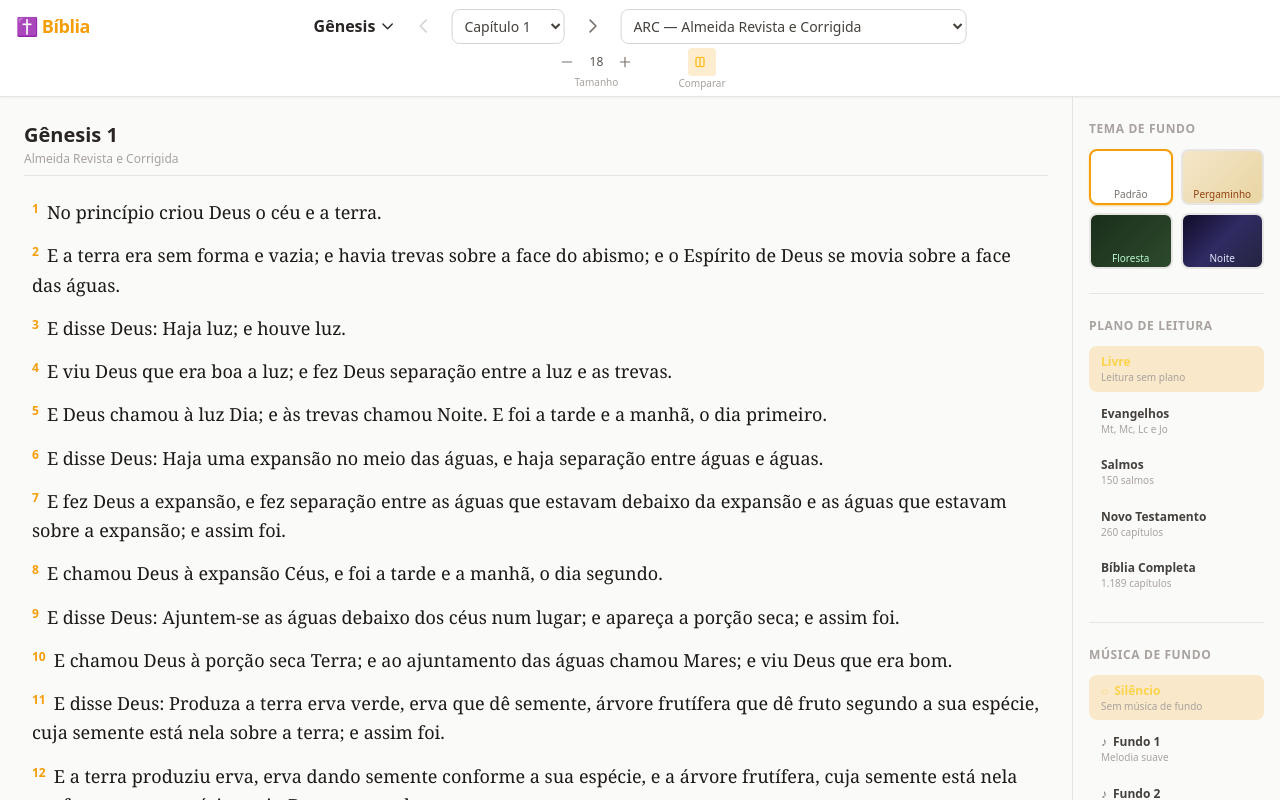
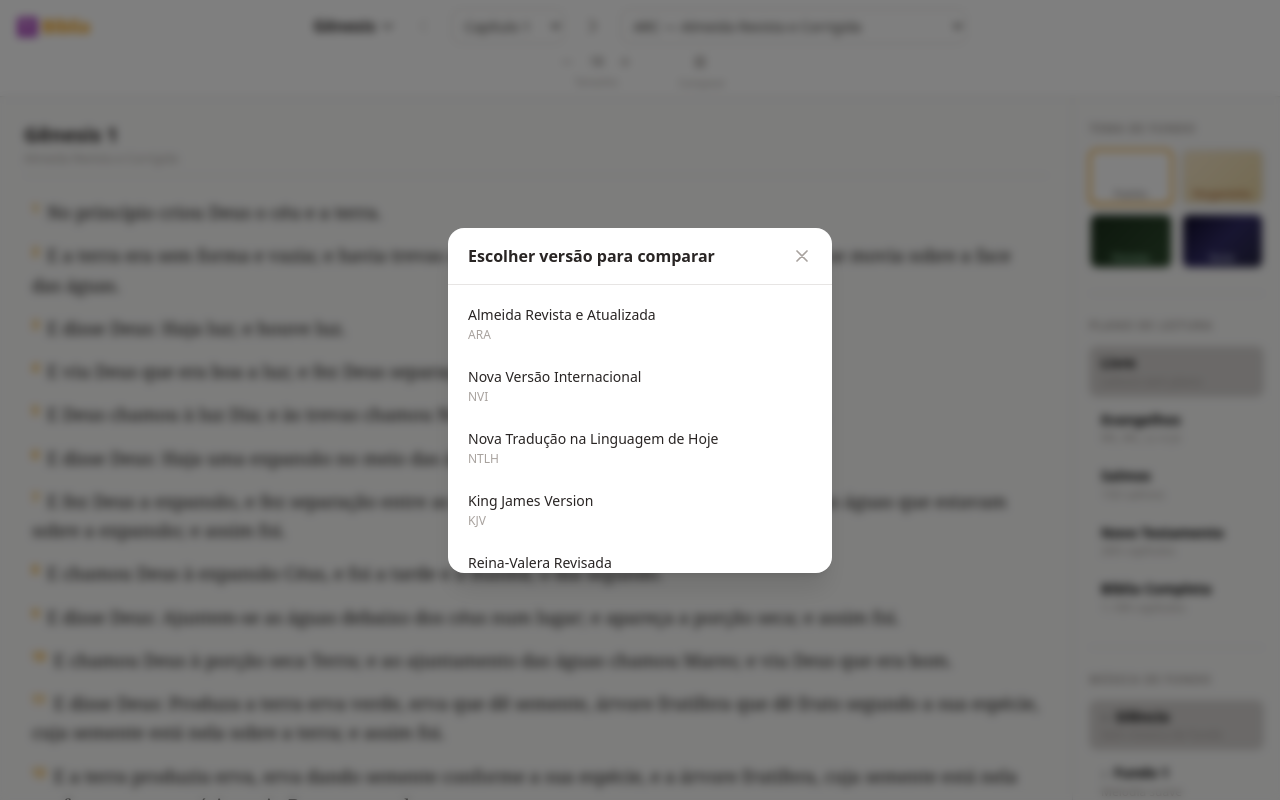
Before and after one commit to bgrbarbosadev/BibliaSagrada, a React (Vite) app in the folder app/: page /ler/ARC/GEN/1 in a window 1280 px wide. Both pictures are taken after a click on the button 702 px from the left and 62 px from the top of the page. Shown: the top 800 px of the page. Built offline with nearby package versions, Linux system fonts and the light colour scheme.

Commit message:
Ajuste de estilo

```diff
--- a/app/src/components/ComparisonPanel.tsx
+++ b/app/src/components/ComparisonPanel.tsx
@@ -1,51 +1,35 @@
-import { useState } from 'react'
-import { getCompatibleVersions } from '../validators/stateValidator'
 import { useBibleData } from '../hooks/useBibleData'
 import VerseList from './VerseList'
 import { VERSIONS } from '../data/versions'
 import type { BgTheme } from './Sidebar'
 
-interface ColumnProps {
+interface Props {
   bookId: string
   chapter: number
   highlightVerse: number | null
-  initialVersion: string
+  compareVersion: string
   onRemove: () => void
   theme: BgTheme
 }
 
-function CompareColumn({ bookId, chapter, highlightVerse, initialVersion, onRemove, theme }: ColumnProps) {
-  const [version, setVersion] = useState(initialVersion)
-  const { data, loading, error } = useBibleData(version, bookId)
-  const compatible = getCompatibleVersions(bookId)
-  const versionMeta = VERSIONS.find(v => v.id === version)
+export default function ComparisonPanel({ bookId, chapter, highlightVerse, compareVersion, onRemove, theme }: Props) {
+  const { data, loading, error } = useBibleData(compareVersion, bookId)
+  const versionMeta = VERSIONS.find(v => v.id === compareVersion)
   const rtl = versionMeta?.direction === 'rtl'
   const chapterData = data?.chapters[String(chapter)]
 
-  const colBorder  = theme.isDark ? 'border-white/10'  : 'border-stone-200 dark:border-stone-700'
-  const colHeader  = theme.isDark ? 'bg-white/5'       : 'bg-stone-100 dark:bg-stone-800'
-  const selectText = theme.isDark ? 'text-white/80'    : 'text-stone-700 dark:text-stone-200'
-  const closeBtn   = theme.isDark ? 'text-white/40 hover:text-red-400' : 'text-stone-400 hover:text-red-500 dark:hover:text-red-400'
+  const colBorder = theme.isDark ? 'border-white/10'  : 'border-stone-200 dark:border-stone-700'
+  const colHeader = theme.isDark ? 'bg-white/5'       : 'bg-stone-100 dark:bg-stone-800'
+  const nameText  = theme.isDark ? 'text-white/80'    : 'text-stone-700 dark:text-stone-200'
+  const closeBtn  = theme.isDark ? 'text-white/40 hover:text-red-400' : 'text-stone-400 hover:text-red-500'
 
   return (
     <div className={`flex-1 min-w-0 flex flex-col border rounded-xl overflow-hidden ${colBorder}`}>
       <div className={`flex items-center gap-2 px-3 py-2 border-b ${colHeader} ${colBorder}`}>
-        <select
-          value={version}
-          onChange={(e) => setVersion(e.target.value)}
-          className={`flex-1 text-xs bg-transparent focus:outline-none cursor-pointer ${selectText}`}
-        >
-          {compatible.map((v) => (
-            <option key={v.id} value={v.id}>
-              {v.id} — {v.name}
-            </option>
-          ))}
-        </select>
-        <button
-          onClick={onRemove}
-          className={`transition-colors ${closeBtn}`}
-          title="Remover coluna"
-        >
+        <span className={`flex-1 text-xs font-medium ${nameText}`}>
+          {compareVersion} — {versionMeta?.name ?? compareVersion}
+        </span>
+        <button onClick={onRemove} className={`transition-colors ${closeBtn}`} title="Fechar comparação">
           <svg xmlns="http://www.w3.org/2000/svg" className="w-4 h-4" fill="none" viewBox="0 0 24 24" stroke="currentColor">
             <path strokeLinecap="round" strokeLinejoin="round" strokeWidth={2} d="M6 18L18 6M6 6l12 12" />
           </svg>
@@ -53,7 +37,7 @@ function CompareColumn({ bookId, chapter, highlightVerse, initialVersion, onRemo
       </div>
       <div className="flex-1 overflow-y-auto p-3 text-sm">
         {loading && <p className={`text-center py-8 ${theme.subheading}`}>Carregando…</p>}
-        {error && <p className="text-red-500 text-center py-8 text-xs">{error}</p>}
+        {error   && <p className="text-red-500 text-center py-8 text-xs">{error}</p>}
         {chapterData && (
           <VerseList
             chapter={chapterData}
@@ -66,52 +50,3 @@ function CompareColumn({ bookId, chapter, highlightVerse, initialVersion, onRemo
     </div>
   )
 }
-
-interface Props {
-  bookId: string
-  chapter: number
-  highlightVerse: number | null
-  primaryVersion: string
-  theme: BgTheme
-}
-
-export default function ComparisonPanel({ bookId, chapter, highlightVerse, primaryVersion, theme }: Props) {
-  const compatible = getCompatibleVersions(bookId)
-  const secondary = compatible.find(v => v.id !== primaryVersion)
-  const [columns, setColumns] = useState<string[]>(secondary ? [secondary.id] : [])
-
-  function addColumn() {
-    const next = compatible.find(v => v.id !== primaryVersion && !columns.includes(v.id))
-    if (next && columns.length < 2) setColumns([...columns, next.id])
-  }
-
-  function removeColumn(idx: number) {
-    setColumns(columns.filter((_, i) => i !== idx))
-  }
-
-  return (
-    <div className="flex flex-col gap-3">
-      <div className="flex gap-3 overflow-x-auto pb-2">
-        {columns.map((ver, idx) => (
-          <CompareColumn
-            key={`${ver}-${idx}`}
-            bookId={bookId}
-            chapter={chapter}
-            highlightVerse={highlightVerse}
-            initialVersion={ver}
-            onRemove={() => removeColumn(idx)}
-            theme={theme}
-          />
-        ))}
-      </div>
-      {columns.length < 2 && compatible.length > columns.length + 1 && (
-        <button
-          onClick={addColumn}
-          className="self-start text-sm text-amber-500 hover:underline"
-        >
-          + Adicionar versão para comparar
-        </button>
-      )}
-    </div>
-  )
-}
--- a/app/src/components/Header.tsx
+++ b/app/src/components/Header.tsx
@@ -1,7 +1,9 @@
+import { useState } from 'react'
 import BookSelector from './BookSelector'
 import ChapterNav from './ChapterNav'
 import VersionSelector from './VersionSelector'
 import { useReaderStore, MIN_FONT_SIZE, MAX_FONT_SIZE } from '../store/useReaderStore'
+import { getCompatibleVersions } from '../validators/stateValidator'
 import type { BookMeta } from '../types/bible'
 
 interface Props {
@@ -9,22 +11,47 @@ interface Props {
   chapter: number
   version: string
   isCompareMode: boolean
+  compareVersion: string | null
   onToggleCompare: () => void
+  onSelectCompareVersion: (v: string) => void
   isDark?: boolean
   headerBg?: string
 }
 
-export default function Header({ book, chapter, version, isCompareMode, onToggleCompare, isDark = false, headerBg = 'bg-white/90 dark:bg-stone-900/90 backdrop-blur border-stone-200 dark:border-stone-700' }: Props) {
+export default function Header({
+  book, chapter, version, isCompareMode, compareVersion,
+  onToggleCompare, onSelectCompareVersion,
+  isDark = false,
+  headerBg = 'bg-white/90 dark:bg-stone-900/90 backdrop-blur border-stone-200 dark:border-stone-700',
+}: Props) {
   const { fontSize, increaseFontSize, decreaseFontSize } = useReaderStore()
+  const [modalOpen, setModalOpen] = useState(false)
   const atMin = fontSize <= MIN_FONT_SIZE
   const atMax = fontSize >= MAX_FONT_SIZE
+
+  const compatible = getCompatibleVersions(book.id).filter(v => v.id !== version)
 
   const text  = isDark ? 'text-white/70'    : 'text-stone-500 dark:text-stone-400'
   const hover = isDark ? 'hover:bg-white/10' : 'hover:bg-stone-100 dark:hover:bg-stone-800'
   const label = isDark ? 'text-white/40'    : 'text-stone-400 dark:text-stone-500'
   const value = isDark ? 'text-white/90'    : 'text-stone-600 dark:text-stone-300'
 
+  function handleOpenModal() {
+    if (isCompareMode) {
+      onToggleCompare()
+    } else {
+      setModalOpen(true)
+    }
+  }
+
+  function handleSelectVersion(v: string) {
+    setModalOpen(false)
+    onSelectCompareVersion(v)
+    if (!isCompareMode) onToggleCompare()
+  }
+
   return (
+    <>
       <header className={`sticky top-0 z-40 border-b shadow-sm transition-colors duration-500 ${headerBg}`}>
         <div className="max-w-7xl mx-auto px-4 pt-3 pb-2 flex flex-col gap-2">
 
@@ -76,10 +103,13 @@ export default function Header({ book, chapter, version, isCompareMode, onToggle
             {/* Comparar versões */}
             <div className="flex flex-col items-center gap-0.5">
               <button
-              onClick={onToggleCompare}
+                onClick={handleOpenModal}
+                title={isCompareMode ? 'Fechar comparação' : 'Comparar versão'}
                 className={`p-1.5 rounded transition-colors ${
                   isCompareMode
+                    ? isDark
                       ? 'bg-amber-500/20 text-amber-400'
+                      : 'bg-stone-300 text-black'
                     : `${text} ${hover}`
                 }`}
               >
@@ -93,5 +123,50 @@ export default function Header({ book, chapter, version, isCompareMode, onToggle
           </div>
         </div>
       </header>
+
+      {/* Modal de seleção de versão */}
+      {modalOpen && (
+        <div
+          className="fixed inset-0 z-50 flex items-center justify-center bg-black/50 backdrop-blur-sm"
+          onClick={() => setModalOpen(false)}
+        >
+          <div
+            className="bg-white dark:bg-stone-900 rounded-2xl shadow-xl w-full max-w-sm mx-4 overflow-hidden"
+            onClick={(e) => e.stopPropagation()}
+          >
+            <div className="flex items-center justify-between px-5 py-4 border-b border-stone-200 dark:border-stone-700">
+              <h2 className="text-base font-semibold text-stone-800 dark:text-stone-100">
+                Escolher versão para comparar
+              </h2>
+              <button
+                onClick={() => setModalOpen(false)}
+                className="text-stone-400 hover:text-stone-600 dark:hover:text-stone-200 transition-colors"
+              >
+                <svg xmlns="http://www.w3.org/2000/svg" className="w-5 h-5" fill="none" viewBox="0 0 24 24" stroke="currentColor">
+                  <path strokeLinecap="round" strokeLinejoin="round" strokeWidth={2} d="M6 18L18 6M6 6l12 12" />
+                </svg>
+              </button>
+            </div>
+            <ul className="py-2 max-h-72 overflow-y-auto">
+              {compatible.map((v) => (
+                <li key={v.id}>
+                  <button
+                    onClick={() => handleSelectVersion(v.id)}
+                    className={`w-full text-left px-5 py-3 transition-colors hover:bg-stone-100 dark:hover:bg-stone-800 ${
+                      compareVersion === v.id
+                        ? 'bg-stone-200 dark:bg-stone-700 font-semibold'
+                        : ''
+                    }`}
+                  >
+                    <p className="text-sm font-medium text-stone-800 dark:text-stone-100">{v.name}</p>
+                    <p className="text-xs text-stone-400 dark:text-stone-500 mt-0.5">{v.id}</p>
+                  </button>
+                </li>
+              ))}
+            </ul>
+          </div>
+        </div>
+      )}
+    </>
   )
 }
--- a/app/src/components/Sidebar.tsx
+++ b/app/src/components/Sidebar.tsx
@@ -39,11 +39,11 @@ export const BG_THEMES: BgTheme[] = [
     pageStyle: { background: 'linear-gradient(160deg,#f9f0d8 0%,#eedcaa 100%)' },
     isDark: false,
     headerBg:   'bg-amber-50/90 backdrop-blur border-amber-300/60',
-    heading:    'text-amber-900',
-    subheading: 'text-amber-700/70',
-    body:       'text-amber-950',
+    heading:    'text-black',
+    subheading: 'text-black/70',
+    body:       'text-black',
     border:     'border-amber-300/60',
-    navBtn:     'text-amber-800/70 hover:text-amber-700',
+    navBtn:     'text-black/70 hover:text-black',
   },
   {
     id: 'forest',
@@ -95,6 +95,37 @@ export default function Sidebar() {
   const { bgTheme, setBgTheme, readingPlan, setReadingPlan, musicTrack, setMusicTrack, musicVolume, setMusicVolume } = useReaderStore()
   const active = BG_THEMES.find(t => t.id === bgTheme)!
   const isDark = active.isDark
+  const isParchment = bgTheme === 'parchment'
+
+  function selectedClass() {
+    if (isDark) return 'bg-amber-500/20 text-amber-300'
+    if (isParchment) return 'bg-amber-800/30 text-black font-semibold'
+    return 'bg-stone-300 text-black'
+  }
+
+  function unselectedClass() {
+    if (isDark) return 'text-white/70 hover:bg-white/10'
+    if (isParchment) return 'text-black hover:bg-amber-800/10'
+    return 'hover:bg-stone-100 dark:hover:bg-stone-800 text-black dark:text-stone-300'
+  }
+
+  function labelClass() {
+    if (isDark) return 'text-white/40'
+    if (isParchment) return 'text-black/60'
+    return 'text-stone-400 dark:text-stone-500'
+  }
+
+  function descClass() {
+    if (isDark) return 'text-white/40'
+    if (isParchment) return 'text-black/60'
+    return 'text-stone-400 dark:text-stone-500'
+  }
+
+  function sliderAccent() {
+    if (isDark) return '#f59e0b'
+    if (isParchment) return '#92400e'
+    return '#6b7280'
+  }
 
   return (
     <aside className={`w-52 flex-shrink-0 border-l px-4 py-6 flex flex-col gap-6 transition-colors duration-500 ${
@@ -105,7 +136,7 @@ export default function Sidebar() {
 
       <section>
         <h2 className={`text-xs font-semibold uppercase tracking-wider mb-3 ${
-          isDark ? 'text-white/40' : 'text-stone-400 dark:text-stone-500'
+          labelClass()
         }`}>
           Tema de fundo
         </h2>
@@ -141,7 +172,7 @@ export default function Sidebar() {
 
       <section>
         <h2 className={`text-xs font-semibold uppercase tracking-wider mb-3 ${
-          isDark ? 'text-white/40' : 'text-stone-400 dark:text-stone-500'
+          labelClass()
         }`}>
           Plano de leitura
         </h2>
@@ -152,15 +183,13 @@ export default function Sidebar() {
               onClick={() => setReadingPlan(plan.id)}
               className={`text-left px-3 py-2 rounded-lg transition-colors ${
                 readingPlan === plan.id
-                  ? 'bg-amber-500/20 text-amber-300'
-                  : isDark
-                    ? 'text-white/70 hover:bg-white/10'
-                    : 'hover:bg-stone-100 dark:hover:bg-stone-800 text-stone-700 dark:text-stone-300'
+                  ? selectedClass()
+                  : unselectedClass()
               }`}
             >
-              <p className="text-xs font-semibold leading-tight">{plan.label}</p>
-              <p className={`text-[10px] leading-tight mt-0.5 ${
-                isDark ? 'text-white/40' : 'text-stone-400 dark:text-stone-500'
+              <p className="text-sm font-semibold leading-tight">{plan.label}</p>
+              <p className={`text-xs leading-tight mt-0.5 ${
+                labelClass()
               }`}>{plan.description}</p>
             </button>
           ))}
@@ -171,7 +200,7 @@ export default function Sidebar() {
 
       <section>
         <h2 className={`text-xs font-semibold uppercase tracking-wider mb-3 ${
-          isDark ? 'text-white/40' : 'text-stone-400 dark:text-stone-500'
+          labelClass()
         }`}>
           Música de fundo
         </h2>
@@ -182,18 +211,16 @@ export default function Sidebar() {
               onClick={() => setMusicTrack(track.id as MusicTrackId | null)}
               className={`text-left px-3 py-2 rounded-lg transition-colors ${
                 musicTrack === track.id
-                  ? 'bg-amber-500/20 text-amber-300'
-                  : isDark
-                    ? 'text-white/70 hover:bg-white/10'
-                    : 'hover:bg-stone-100 dark:hover:bg-stone-800 text-stone-700 dark:text-stone-300'
+                  ? selectedClass()
+                  : unselectedClass()
               }`}
             >
-              <p className="text-xs font-semibold leading-tight flex items-center gap-1.5">
+              <p className="text-sm font-semibold leading-tight flex items-center gap-1.5">
                 <span className="opacity-70">{track.icon}</span>
                 {track.label}
               </p>
-              <p className={`text-[10px] leading-tight mt-0.5 ${
-                isDark ? 'text-white/40' : 'text-stone-400 dark:text-stone-500'
+              <p className={`text-xs leading-tight mt-0.5 ${
+                labelClass()
               }`}>{track.description}</p>
             </button>
           ))}
@@ -202,10 +229,10 @@ export default function Sidebar() {
         {musicTrack && (
           <div className="mt-3 px-1">
             <div className={`flex items-center justify-between mb-1 ${
-              isDark ? 'text-white/40' : 'text-stone-400 dark:text-stone-500'
+              labelClass()
             }`}>
-              <span className="text-[10px]">Volume</span>
-              <span className="text-[10px] tabular-nums">{Math.round(musicVolume * 100)}%</span>
+              <span className="text-xs">Volume</span>
+              <span className="text-xs tabular-nums">{Math.round(musicVolume * 100)}%</span>
             </div>
             <input
               type="range"
@@ -214,8 +241,8 @@ export default function Sidebar() {
               step={0.01}
               value={musicVolume}
               onChange={(e) => setMusicVolume(Number(e.target.value))}
-              className="w-full h-1 rounded-full appearance-none cursor-pointer accent-amber-500"
-              style={{ accentColor: '#f59e0b' }}
+              className="w-full h-1 rounded-full appearance-none cursor-pointer"
+              style={{ accentColor: sliderAccent() }}
             />
           </div>
         )}
--- a/app/src/index.css
+++ b/app/src/index.css
@@ -2,9 +2,16 @@
 @tailwind components;
 @tailwind utilities;
 
+:root {
+  --scrollbar-track: #f5f5f4;
+  --scrollbar-thumb: #d6d3d1;
+}
+
 @layer base {
   html {
     @apply antialiased;
+    scrollbar-color: var(--scrollbar-thumb) var(--scrollbar-track);
+    scrollbar-width: thin;
   }
 
   body {
@@ -13,6 +20,21 @@
   }
 }
 
+::-webkit-scrollbar {
+  width: 8px;
+}
+
+::-webkit-scrollbar-track {
+  background: var(--scrollbar-track);
+  transition: background 0.5s;
+}
+
+::-webkit-scrollbar-thumb {
+  background: var(--scrollbar-thumb);
+  border-radius: 4px;
+  transition: background 0.5s;
+}
+
 @layer utilities {
   .verse-highlight {
     @apply bg-amber-100 dark:bg-amber-900/40 rounded;
--- a/app/src/pages/ReaderPage.tsx
+++ b/app/src/pages/ReaderPage.tsx
@@ -1,4 +1,4 @@
-import { useEffect } from 'react'
+import { useEffect, useState } from 'react'
 import { useParams, useSearchParams, useNavigate } from 'react-router-dom'
 import { getBook } from '../data/booksIndex'
 import { VERSIONS, DEFAULT_VERSION } from '../data/versions'
@@ -18,6 +18,7 @@ export default function ReaderPage() {
   const navigate = useNavigate()
 
   const { isCompareMode, toggleCompareMode, bgTheme } = useReaderStore()
+  const [compareVersion, setCompareVersion] = useState<string | null>(null)
 
   const chapter = Number(chapterParam) || 1
   const verseParam = searchParams.get('verse')
@@ -49,6 +50,17 @@ export default function ReaderPage() {
   const chapterData = data?.chapters[String(chapter)]
   const theme = BG_THEMES.find(t => t.id === bgTheme)!
 
+  function handleSelectCompareVersion(v: string) {
+    setCompareVersion(v)
+  }
+
+  function handleToggleCompare() {
+    if (isCompareMode) {
+      setCompareVersion(null)
+    }
+    toggleCompareMode()
+  }
+
   return (
     <div
       className="min-h-screen flex flex-col transition-all duration-500"
@@ -59,7 +71,9 @@ export default function ReaderPage() {
         chapter={chapter}
         version={version}
         isCompareMode={isCompareMode}
-        onToggleCompare={toggleCompareMode}
+        compareVersion={compareVersion}
+        onToggleCompare={handleToggleCompare}
+        onSelectCompareVersion={handleSelectCompareVersion}
         isDark={theme.isDark}
         headerBg={theme.headerBg}
       />
@@ -68,7 +82,7 @@ export default function ReaderPage() {
 
         {/* Área principal */}
         <main className="flex-1 min-w-0 px-6 py-6">
-          <div className={`flex gap-6 ${isCompareMode ? 'flex-col' : ''}`}>
+          <div className="flex gap-6">
             <div className="flex-1 min-w-0">
               <div className={`mb-4 pb-2 border-b ${theme.border}`}>
                 <h1 className={`text-xl font-bold ${theme.heading}`}>
@@ -108,12 +122,13 @@ export default function ReaderPage() {
               )}
             </div>
 
-            {isCompareMode && (
+            {isCompareMode && compareVersion && (
               <ComparisonPanel
                 bookId={bookId}
                 chapter={chapter}
                 highlightVerse={highlightVerse}
-                primaryVersion={version}
+                compareVersion={compareVersion}
+                onRemove={handleToggleCompare}
                 theme={theme}
               />
             )}
--- a/app/src/store/useReaderStore.ts
+++ b/app/src/store/useReaderStore.ts
@@ -40,6 +40,20 @@ function applyTheme(theme: Theme) {
   }
 }
 
+const SCROLLBAR_VARS: Record<BgThemeId, { track: string; thumb: string }> = {
+  default:   { track: '#f5f5f4', thumb: '#d6d3d1' },
+  parchment: { track: '#f5e6c8', thumb: '#c8a870' },
+  forest:    { track: '#162216', thumb: '#2d5a2d' },
+  night:     { track: '#0f0c29', thumb: '#4c4880' },
+}
+
+function applyBgTheme(id: BgThemeId) {
+  const root = document.documentElement
+  const vars = SCROLLBAR_VARS[id]
+  root.style.setProperty('--scrollbar-track', vars.track)
+  root.style.setProperty('--scrollbar-thumb', vars.thumb)
+}
+
 export const useReaderStore = create<ReaderStore>()(
   persist(
     (set) => ({
@@ -74,14 +88,17 @@ export const useReaderStore = create<ReaderStore>()(
       decreaseFontSize: () =>
         set((state) => ({ fontSize: Math.max(state.fontSize - FONT_STEP, MIN_FONT_SIZE) })),
 
-      setBgTheme: (id) => set({ bgTheme: id }),
+      setBgTheme: (id) => { applyBgTheme(id); set({ bgTheme: id }) },
 
       setReadingPlan: (id) => set({ readingPlan: id }),
     }),
     {
       name: 'biblia-reader-settings',
       onRehydrateStorage: () => (state) => {
-        if (state) applyTheme(state.theme)
+        if (state) {
+          applyTheme(state.theme)
+          applyBgTheme(state.bgTheme)
+        }
       },
     }
   )
```
Lines whose indentation alone changed are shown as unchanged.
